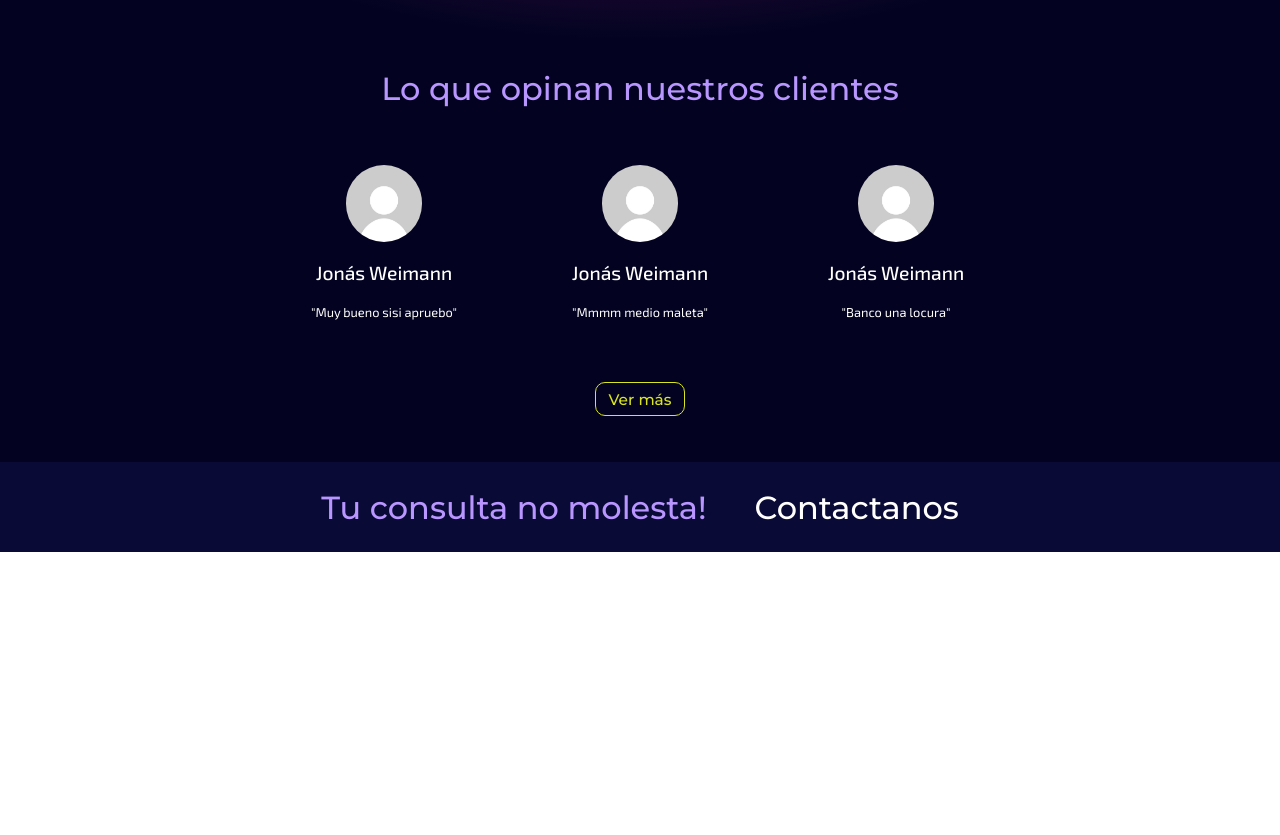
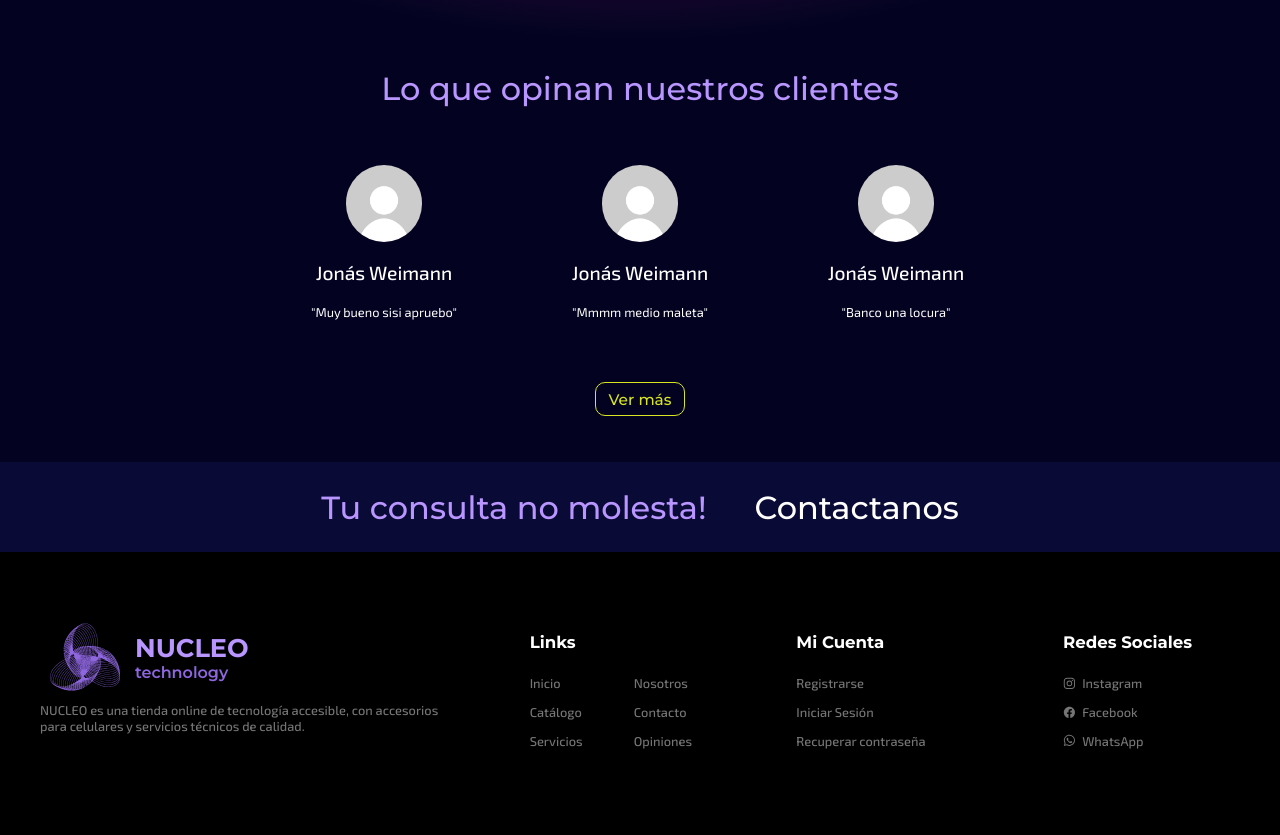
Before and after one commit to Jonas-Weimann/NUCLEO, a plain HTML site: page index.html in a window 1280 px wide. Shown: the part 2855-3690 px from the top of the page. Before the commit the page ends 3407 px from the top, so only its background shows below. Drawn offline with nearby package versions, Linux system fonts and the light colour scheme.

Commit message:
Haciendo footer

```diff
--- a/index.html
+++ b/index.html
@@ -143,7 +143,54 @@
             <a href="pages/contacto.html">Contactanos</a>
         </section>
     </main>
+    <footer class="footer">
+        <div class="footer-section footer-1">
+            <div class="isologo montserrat-600">
+                <img src="images/Isologo.svg" class="isotipo flex-center-col" alt="ISOTIPO NUCLEO">
+                <div class="logotipo montserrat-600">
+                    <strong>NUCLEO</strong>
+                    <span>technology</span>
+                </div>
+            </div>
+            <p>NUCLEO es una tienda online de tecnología accesible, con accesorios para celulares y servicios técnicos de calidad.</p>
+        </div>
+        <div class="footer-section footer-2">
+            <h6>Links</h6>
+            <div class="links__container">
+                <div class="links">
+                    <a href="index.html">Inicio</a>
+                    <a href="pages/catalogo.html">Catálogo</a>
+                    <a href="pages/servicios.html">Servicios</a>
+                </div>
+                <div class="links">
+                    <a href="index.html">Nosotros</a>
+                    <a href="pages/catalogo.html">Contacto</a>
+                    <a href="pages/servicios.html">Opiniones</a>
+                </div>
+            </div>
+        </div>
+        <div class="footer-section footer-3">
+            <h6>Mi Cuenta</h6>
+            <a href="">Registrarse</a>
+            <a href="">Iniciar Sesión</a>
+            <a href="">Recuperar contraseña</a>
+        </div>
+        <div class="footer-section footer-4">
+            <h6>Redes Sociales</h6>
+            <a href="">
+                <ion-icon name="logo-instagram"></ion-icon>
+                Instagram</a>
+            <a href="">
+                <ion-icon name="logo-facebook"></ion-icon>
+                Facebook</a>
+            <a href="">
+                <ion-icon name="logo-whatsapp"></ion-icon>
+                WhatsApp</a>
+        </div>
+    </footer>
     <script type="text/javascript" src="scripts/dropdown-menu.js"></script>
     <script type="text/javascript" src="scripts/scroller.js"></script>
+    <script type="module" src="https://unpkg.com/ionicons@7.1.0/dist/ionicons/ionicons.esm.js"></script>
+<script nomodule src="https://unpkg.com/ionicons@7.1.0/dist/ionicons/ionicons.js"></script>
 </body>
 </html>
--- a/sass/abstracts/_variables.scss
+++ b/sass/abstracts/_variables.scss
@@ -7,6 +7,7 @@ $color-secondary-light: #b996ff;
 
 $color-accent: #d9e520;
 
+$color-grey-light: #757575;
 $color-grey-dark: #262626;
 
 $color-white: #fff;
--- a/sass/layout/_footer.scss
+++ b/sass/layout/_footer.scss
@@ -0,0 +1,50 @@
+.footer {
+    @include flex-center(row, space-between, top);
+    background-color: $color-black;
+    width: 100dvw;
+    padding: 60px 40px;
+    &-2,
+    &-3,
+    &-4 {
+        padding: 20px 15px;
+        width: 15dvw;
+        a {
+            margin: 0.5em 0;
+            @include flex-center(row, left, center);
+            width: fit-content;
+            gap: 0.5em;
+            &:hover {
+                color: $color-white;
+            }
+        }
+    }
+    &-section {
+        @include flex-center(column, left, left);
+        h6 {
+            font-family: montserrat, sans-serif;
+            font-size: 1.3dvw;
+            margin-bottom: 1em;
+            color: $color-white;
+        }
+        a,
+        p {
+            font-family: "exo 2", sans-serif;
+            font-size: 1dvw;
+            font-weight: 500;
+            text-decoration: none;
+            max-width: 400px;
+            color: $color-grey-light;
+        }
+        .isologo {
+            max-width: 500px;
+            @include flex-center(row, left, center);
+        }
+        .links__container {
+            @include flex-center(row, left, center);
+            gap: 4dvw;
+            .links {
+                @include flex-center(column, left, left);
+            }
+        }
+    }
+}
--- a/sass/layout/_header.scss
+++ b/sass/layout/_header.scss
@@ -11,14 +11,17 @@ header {
     @include media-up(md, lg) {
         flex-direction: column;
     }
+    .isologo {
+        @include media-up(md, lg) {
+            width: 100dvw;
+            margin-top: 30px;
+        }
+    }
 }
 
 .isologo {
     cursor: pointer;
-    @include media-up(md, lg) {
-        width: 100dvw;
-        margin-top: 30px;
-    }
+
     .isotipo {
         @include width-height(70px, 70px);
         margin: 10px 5px 10px 10px;
```
Also changed, not shown: css/styles.css.
